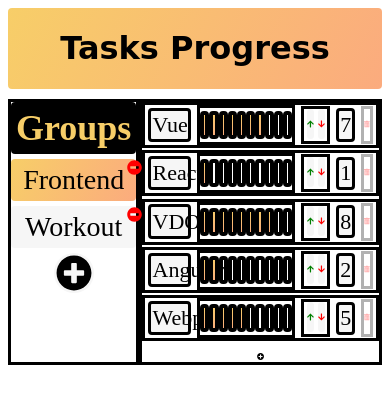
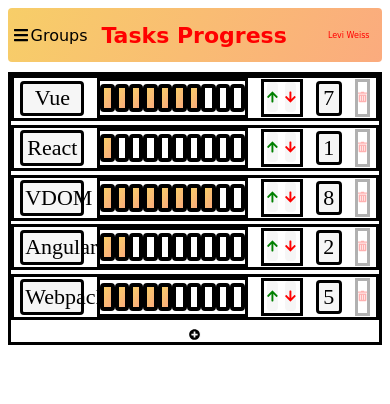
Before and after one commit to leviweiss/Task-Progress, a Vue app: page / in a window 390 px wide. Shown: the top 404 px of the page. Built offline with nearby package versions, Linux system fonts and the light colour scheme; the HTML template or start-up script is replaced by a standard one.

Commit message:
adding media queries to app and to header and adding navigation bar

```diff
--- a/package.json
+++ b/package.json
@@ -17,6 +17,7 @@
     "node-sass": "^4.14.1",
     "sass-loader": "^8.0.2",
     "vue": "^2.6.11",
+    "vue-mq": "^1.0.1",
     "vue-router": "^3.1.6",
     "vuex": "^3.3.0"
   },
--- a/src/App.vue
+++ b/src/App.vue
@@ -43,9 +43,13 @@
       }
     }
   }
+}
 
-  &__add-group-modal {
-    position: absolute;
+@media only screen and (max-width: $tablet) {
+  .app-container {
+    &__elements__body__groups-list {
+      display: none !important
+    }
   }
 }
 </style>
--- a/src/components/AppHeader.vue
+++ b/src/components/AppHeader.vue
@@ -1,6 +1,17 @@
 <template>
   <div id="app-header" class="header-container">
-    <h1>Tasks Progress</h1>
+    <div class="header-container__navigation-bar">
+      <div class="header-container__navigation-bar__icon">
+        <i class="fa fa-bars"></i>
+      </div>
+      <div class="header-container__navigation-bar__text">
+        Groups
+      </div>
+    </div>
+    <h1 class="header-container__header-name">Tasks Progress</h1>
+    <div class="header-container__user-info">
+      Levi Weiss
+    </div>
   </div>
 </template>
 
@@ -12,10 +23,86 @@
 
 <style scoped lang="scss">
 .header-container {
-  text-align: center;
-  font-size: $small-medium-font;
   background: $orange-linear-gradient;
+  border-radius: $small-border-radius;
   font-family: "Comic Sans MS";
-  border-radius: $small-border-radius;
+  @include flex-row;
+  justify-content: space-between;
+  align-items: center;
+
+  &__navigation-bar {
+    flex: 15%;
+    text-align: center;
+    @include flex-row;
+    justify-content: center;
+    align-items: center;
+    margin-right: 2%;
+    margin-left: 2%;
+
+    &__icon {
+      margin-right: 3%;
+    }
+
+    &__text {
+
+    }
+  }
+
+  &__header-name {
+    flex: 70%;
+    text-align: center;
+    margin-right: 2%;
+    margin-left: 2%;
+    font-size: $large-font;
+  }
+
+  &__user-info {
+    flex: 15%;
+    text-align: center;
+    margin-right: 2%;
+    margin-left: 2%;
+  }
+}
+
+@media not all and (max-width: $tablet) {
+  .header-container {
+    &__navigation-bar {
+      display: none;
+    }
+  }
+}
+
+@media only screen and (max-width: $tablet) and (min-width: $mobile) {
+  .header-container {
+    &__header-name {
+      text-align: left;
+      font-size: $medium-large-font;
+      color: green;
+      flex: 80%;
+    }
+
+    &__user-info {
+      font-size: $small-font;
+      color: green;
+      flex: 20%;
+    }
+  }
+}
+
+@media only screen and (max-width: $mobile) {
+  .header-container {
+    &__header-name {
+      text-align: left;
+      font-size: $medium-font;
+      color: red;
+      flex: 80%;
+    }
+
+    &__user-info {
+      font-size: $extra-small-font;
+      color: red;
+      flex: 20%;
+    }
+  }
 }
 </style>
--- a/src/styles/styles.scss
+++ b/src/styles/styles.scss
@@ -29,3 +29,9 @@
 
 // radius border
 $small-border-radius: 4px;
+
+// screen sizes
+$mobile: 480px;
+$tablet: 768px;
+$laptop: 1024px;
+$desktops: 1200px;
```
Also changed, not shown: src/main.js (+11 -0 lines), 1 other file (tests, documents, lock files or other folders).
